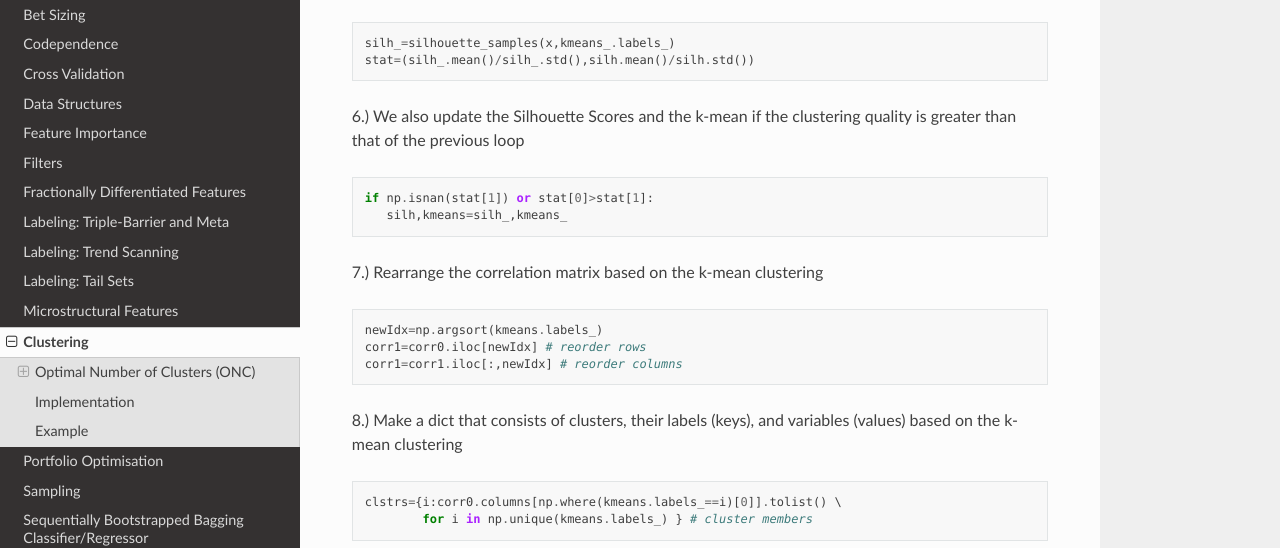
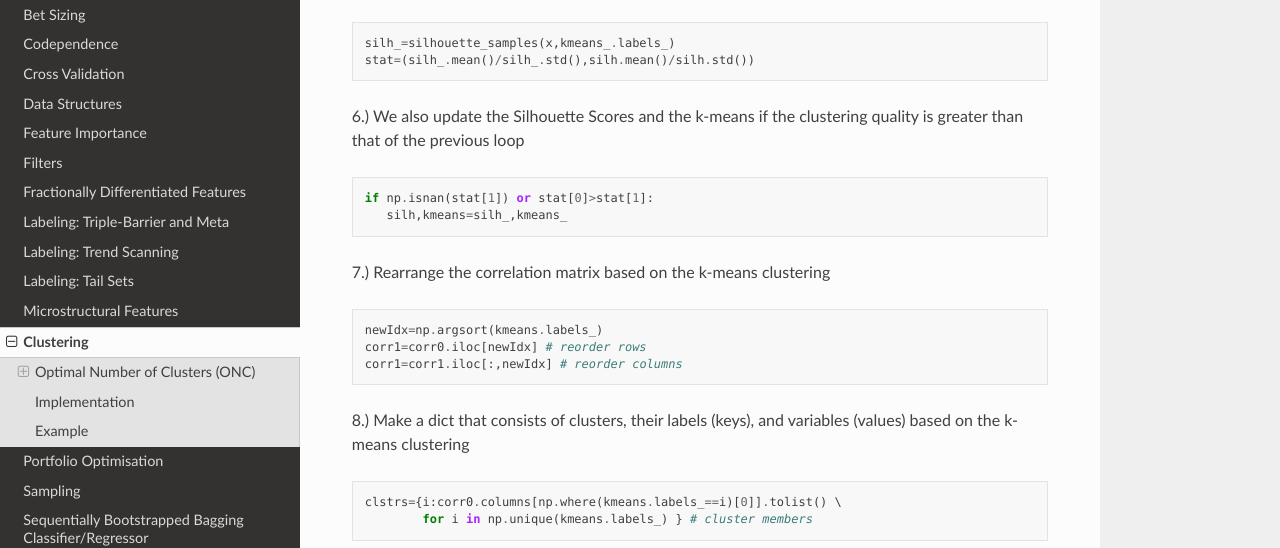
Before and after one commit to hudson-and-thames/mlfinlab, a Sphinx documentation site: the page built from docs/source/implementations/clustering.rst, in a window 1280 px wide and 900 px high, scrolled down 4797 px. Shown: the part 151-699 px from the top of the window. Built offline with Sphinx 7.4.7 and the Read the Docs theme 2.0.0, drawn with Linux system fonts in a browser that asks for light colours.

Commit message:
modified clustering.rst

```diff
--- a/docs/source/implementations/clustering.rst
+++ b/docs/source/implementations/clustering.rst
@@ -152,14 +152,14 @@ The details and the explanations of the Base Clustering are provided below.
         silh_=silhouette_samples(x,kmeans_.labels_)
         stat=(silh_.mean()/silh_.std(),silh.mean()/silh.std())
 
-6.) We also update the Silhouette Scores and the k-mean if the clustering quality is greater than that of the previous loop
+6.) We also update the Silhouette Scores and the k-means if the clustering quality is greater than that of the previous loop
 
 .. code-block:: python
 
         if np.isnan(stat[1]) or stat[0]>stat[1]:
            silh,kmeans=silh_,kmeans_
 
-7.) Rearrange the correlation matrix based on the k-mean clustering
+7.) Rearrange the correlation matrix based on the k-means clustering
 
 .. code-block:: python
 
@@ -168,7 +168,7 @@ The details and the explanations of the Base Clustering are provided below.
         corr1=corr1.iloc[:,newIdx] # reorder columns
 
 
-8.) Make a dict that consists of clusters, their labels (keys), and variables (values) based on the k-mean clustering
+8.) Make a dict that consists of clusters, their labels (keys), and variables (values) based on the k-means clustering
 
 .. code-block:: python
 
```
